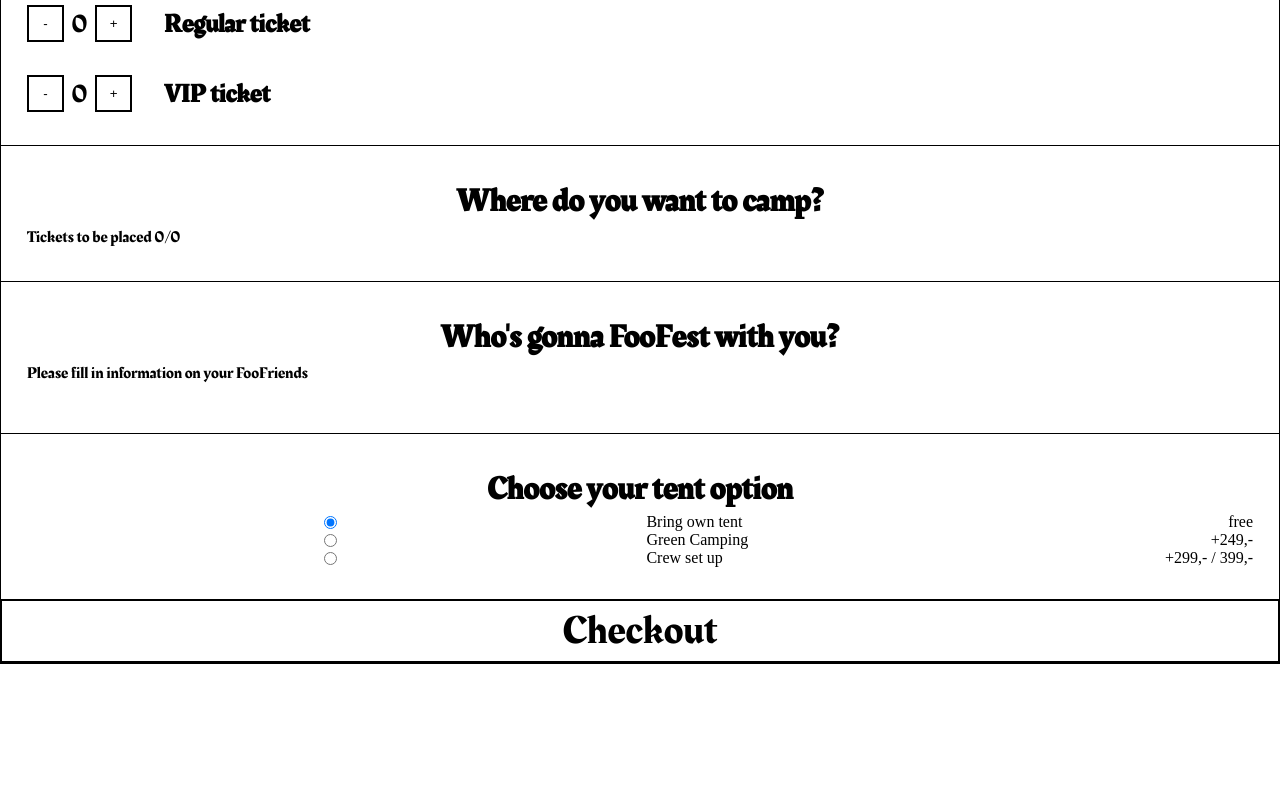
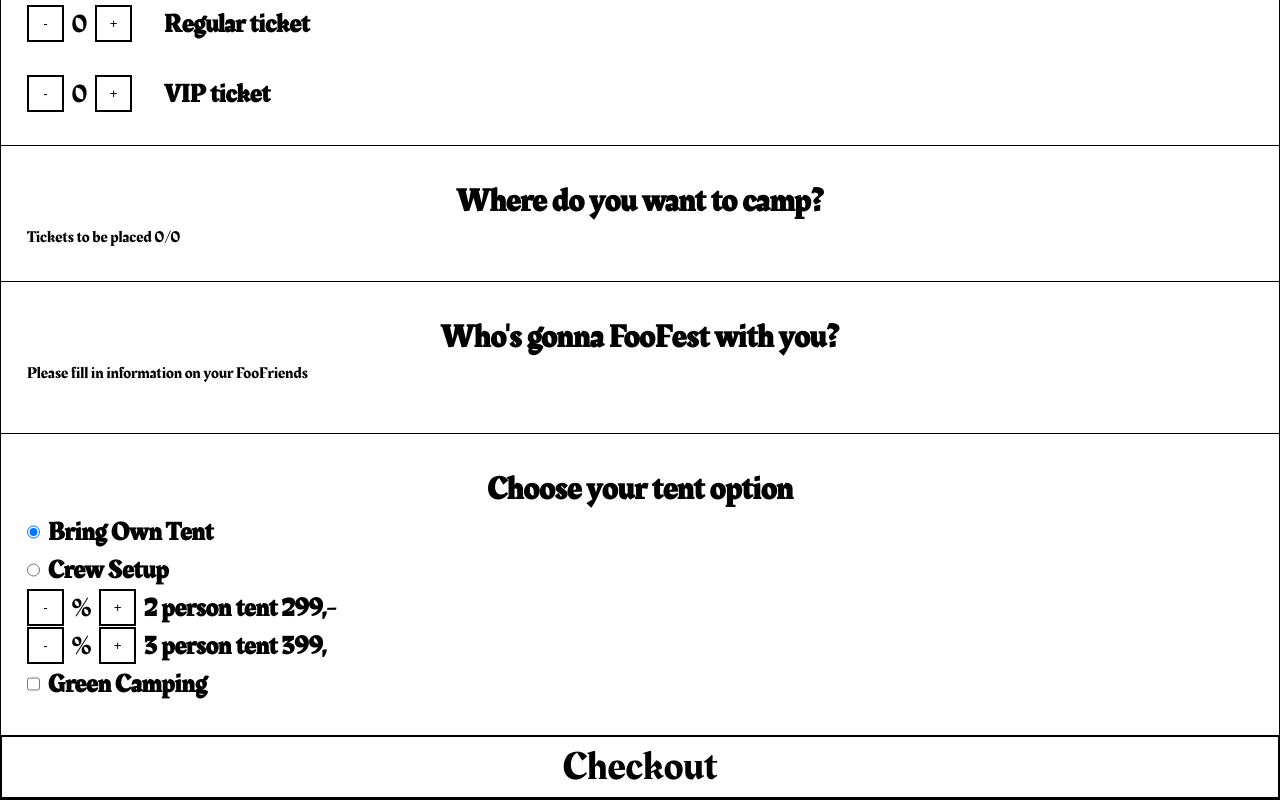
Before and after one commit to flamingofar/foofest-booking, a React (Create React App) app: page /tickets in a window 1280 px wide. Shown: the part 369-1169 px from the top of the page. Before the commit the page ends 1033 px from the top, so only its background shows below. Built offline with nearby package versions, Linux system fonts and the light colour scheme.

Commit message:
tent option started

```diff
--- a/src/components/Tickets/TentOptions/TentOptions.js
+++ b/src/components/Tickets/TentOptions/TentOptions.js
@@ -1,31 +1,56 @@
 import "./_TentOptions.scss";
+import { useContext, useState } from "react";
+import { OrderContext } from "../../../context/Tickets";
 
 function TentOptions() {
+	const [tentOption, setTentOption] = useState(0);
+	const { order, setOrder } = useContext(OrderContext);
+
+	const checked = (e) => {
+		setTentOption(e.target.value);
+	};
+
 	return (
-		<section className="section_p tents">
+		<section className="ticket_choice tent_choice">
 			<h2>Choose your tent option</h2>
-			<form>
+			<div>
 				<fieldset>
-					<input type="radio" name="tent" id="own_tent" value={1} defaultChecked />
-					<label htmlFor="own_tent">
-						Bring own tent <span>free</span>
-					</label>
+					<input type="radio" name="tent_option" value={"own"} defaultChecked onChange={checked} />
+					<p>
+						<strong>Bring Own Tent</strong>
+					</p>
 				</fieldset>
+				<fieldset>
+					<input type="radio" name="tent_option" value={"pre"} onChange={checked} />
+					<p>
+						<strong>Crew Setup</strong>
+					</p>
+				</fieldset>
+				<fieldset disabled={tentOption === "own" ? true : false}>
+					<button className="choice_btn">-</button>
+					<p>%</p>
+					<button className="choice_btn">+</button>
 
+					<p>
+						<strong>2 person tent 299,-</strong>
+					</p>
+				</fieldset>
+				<fieldset disabled={tentOption === "own" ? true : false}>
+					<button className="choice_btn">-</button>
+					<p>%</p>
+					<button className="choice_btn">+</button>
+
+					<p>
+						<strong>3 person tent 399,</strong>
+					</p>
+				</fieldset>
 				<fieldset>
-					<input type="radio" name="tent" id="green" value={2} />
-					<label htmlFor="green">
-						Green Camping <span>+249,-</span>
-					</label>
+					<input type="checkbox" />
+					<p>
+						<strong>Green Camping</strong>
+					</p>
 				</fieldset>
-
-				<fieldset>
-					<input type="radio" name="tent" id="crew" value={3} />
-					<label htmlFor="crew">
-						Crew set up <span>+299,- / 399,-</span>
-					</label>
-				</fieldset>
-			</form>
+			</div>
 		</section>
 	);
 }
--- a/src/components/Tickets/TentOptions/_TentOptions.scss
+++ b/src/components/Tickets/TentOptions/_TentOptions.scss
@@ -1,3 +1,4 @@
+@use "../../../styles/abstracts/variables" as *;
 .tents {
 	h2 {
 	}
@@ -15,3 +16,8 @@
 		margin-inline-end: 0.8rem;
 	}
 }
+.tent_choice {
+	fieldset {
+		display: flex;
+	}
+}
--- a/src/context/Tickets.js
+++ b/src/context/Tickets.js
@@ -5,14 +5,26 @@ export const OrderContext = createContext();
 export const OrderProvider = ({ children }) => {
 	const [order, setOrder] = useState({
 		regular: 0,
+		regularPrice: 799,
 		vip: 0,
+		vipPrice: 1299,
 		area: { svartheim: 0, nilfheim: 0, helheim: 0, muspelheim: 0, alfheim: 0 },
 		guests: [],
 		tentOption: {
 			bringOwn: true,
+			crewSetup: false,
 			green: null,
-			crewSetup: false,
+			twoPersonPrice: 299,
+			threePersonPrice: 399,
 		},
+		crewTents: {
+			twoPerson: 0,
+			twoPersonPrice: 0,
+			threePerson: 0,
+			threePersonPrice: 0,
+			bookingfee: 99,
+		},
+		sum: 0,
 	});
 
 	const value = {
--- a/src/styles/abstracts/_base.scss
+++ b/src/styles/abstracts/_base.scss
@@ -78,5 +78,16 @@ fieldset:disabled {
 
 	button {
 		color: $disabled-color;
+		border: $disabled-color $border-thickness solid;
+	}
+	strong {
+		color: $disabled-color;
 	}
 }
+
+div:disabled {
+	button {
+		color: $disabled-color;
+		border: $disabled-color $border-thickness solid;
+	}
+}
```
